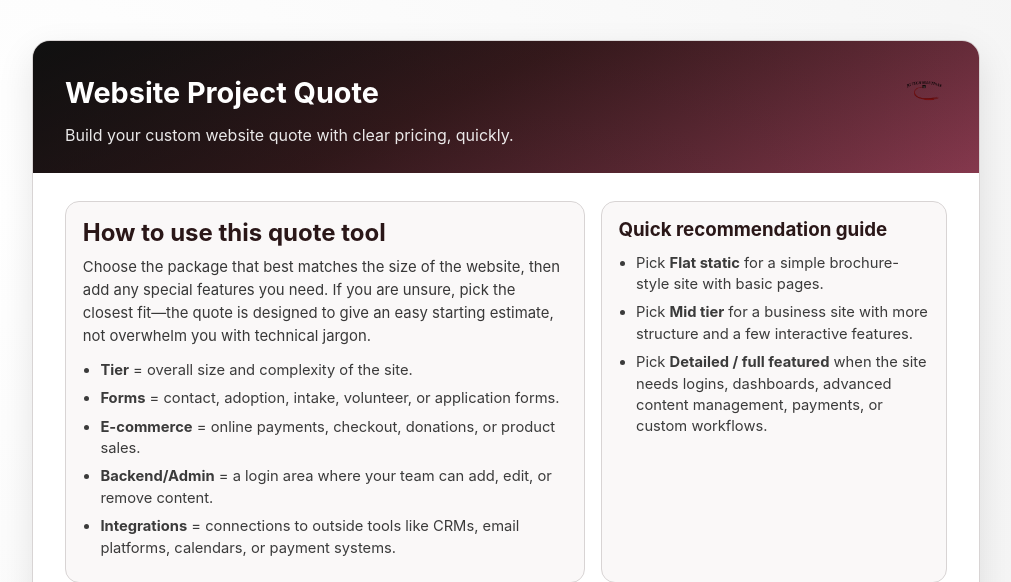
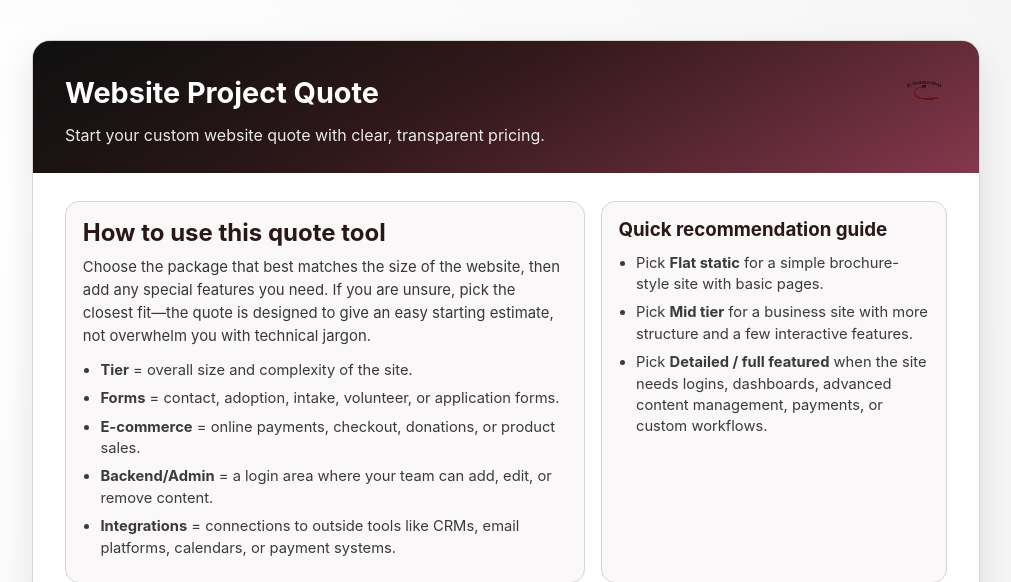
Before and after one commit to GRABOWSKIGROUP/Website-Quote, a Flask app: page / in a window 1280 px wide. Shown: the top 582 px of the page, without its empty margins (134-1145 px from the left). Run offline with Flask 2, Linux system fonts and the light colour scheme.

Commit message:
Soften hero tone to neutral trustworthy wording

```diff
--- a/templates/form.html
+++ b/templates/form.html
@@ -388,7 +388,7 @@
             <h1>Website Project Quote</h1>
             <img class="title-logo" src="{{ url_for('static', filename='lOGO.png') }}" alt="JG Tech Solutions logo" />
           </div>
-          <p>Build your custom website quote with clear pricing, quickly.</p>
+          <p>Start your custom website quote with clear, transparent pricing.</p>
         </header>
 
         <div class="content">
```
